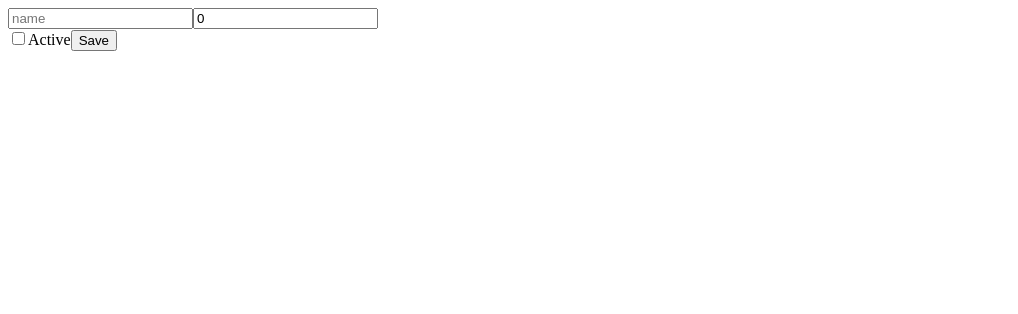
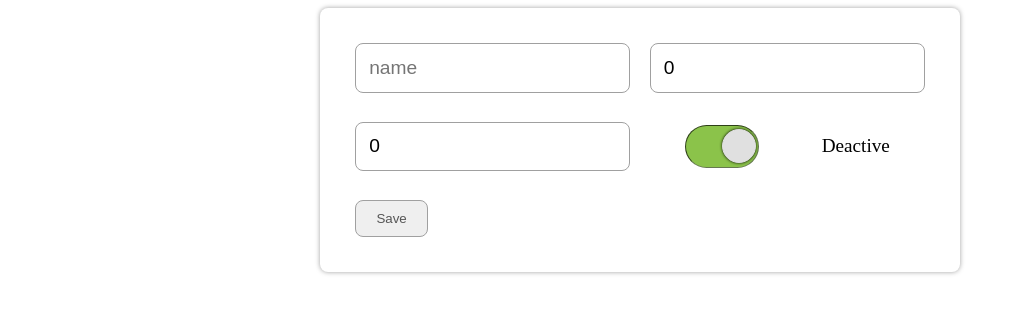
Before and after one commit to zenx5/recipe-food, a Next.js app: page /products/form in a window 1280 px wide. Shown: the top 314 px of the page, without its empty margins (0-1018 px from the left). Built offline with nearby package versions, Linux system fonts and the light colour scheme.

Commit message:
style(FormProduct): add CSS module to FormProduct component and refactor styles to use it feat(FormProduct): add quantity input to FormProduct component feat(FormProduct): add submit handler to FormProduct component to send product data to server

```diff
--- /dev/null
+++ b/src/app/components/FormProduct/FormProduct.module.css
@@ -0,0 +1,80 @@
+.form {
+    display: flex;
+    flex-direction: column;
+    align-items: center;
+    gap:1.8rem;
+    box-shadow: 0 0 5px #a0a0a0;
+    border-radius: 0.5rem;
+    margin:auto;
+    width: fit-content;
+    padding: 2.2rem;
+    align-self: center;
+    justify-self: center;
+}
+
+.row {
+    display: flex;
+    gap:20px;
+    align-items: center;
+    justify-content: space-between;
+    width: 100%;
+}
+
+.input {
+    padding: 0.8rem;
+    font-size: 1.2rem;
+    border-radius: 0.5rem;
+    outline: none;
+    border: 1px solid #a0a0a0;
+}
+
+.checkbox {
+    display: flex;
+    align-items: center;
+    justify-content: space-around;
+    width: 100%;
+    padding: 0.2rem;
+    font-size: 1.2rem;
+    border-radius: 0.5rem;
+}
+.active, .deactive {
+    display: flex;
+    padding-top: 0.2rem;
+    padding-bottom: 0.2rem;
+    width: 4.5rem;
+    border-radius: 2rem;
+    border: 1px inset #000a;
+}
+
+.active {
+    background-color: #4CAF50;
+}
+
+.deactive {
+    background-color: #8BC34A;
+}
+
+.active::after, .deactive::after {
+    position: relative;
+    display: block;
+    content:' ';
+    border:1px solid #e0e0e0;
+    background-color: #e0e0e0;
+    width: 2rem;
+    height: 2rem;
+    border-radius: 2rem;
+    box-shadow: 0px 0px 3px black;
+    transition: left 500ms;
+}
+
+.active::after {
+    left:-1rem;
+}
+
+.deactive::after {
+    left:1rem;
+}
+
+.checkbox input {
+    opacity: 0;
+}
--- a/src/app/components/FormProduct/FormProduct.tsx
+++ b/src/app/components/FormProduct/FormProduct.tsx
@@ -3,39 +3,81 @@
 import { productType } from "@/app/types";
 import { useState } from "react";
 
+import styles from './FormProduct.module.css'
+
 export default function FormProduct ({ product }:{ product:productType }) {
     console.log(product)
     const {
         id=0,
-        name:nameDefault='',
-        price:priceDefault=0,
-        active:activeDefault=false
+        name:nameDefault = '',
+        price:priceDefault = 0,
+        active:activeDefault = false,
+        quantity:quantityDefault = 0
     } = product
 
     const [name, setName] = useState(nameDefault)
     const [price, setPrice] = useState(priceDefault)
     const [active, setActive] = useState(activeDefault)
+    const [quantity, setQuantity] = useState(quantityDefault)
 
 
     const handlerChangeName = ({ target: { value:newName } }:{ target: { value:string } } ) => {
         setName( () => newName )
     }
 
-    const handlerChangePrice = ({ target: { value:newPrice } }:{ target: { value:number } } ) => {
-        setPrice( () => newPrice )
+    const handlerChangeQuantity = ({ target: { value:newQuantity } }:{ target: { value:string } } ) => {
+        setQuantity( () => newQuantity )
     }
 
-    return <form>
-        <div>
-            <input type='text' placeholder="name" value={name} onChange={handlerChangeName} />
-            <input type='number' placeholder="price" value={price} onChange={handlerChangePrice} />
+    const handlerChangePrice = ({ target: { value:newPrice } }:{ target: { value:string } } ) => {
+        setPrice( () => parseFloat(newPrice) )
+    }
+
+    const handlerSubmit = async (eventSubmit:any) => {
+        eventSubmit.preventDefault()
+        const response = await fetch('/api/products', {
+            method:'post',
+            body: JSON.stringify({
+                name,
+                price,
+                active,
+                quantity
+            })
+        })
+        console.log( response )
+    }
+
+    return <form className={styles.form} onSubmit={handlerSubmit}>
+        <div className={styles.row}>
+            <input
+                className={styles.input}
+                type='text'
+                placeholder='name'
+                value={name}
+                onChange={handlerChangeName} />
+            <input
+                className={styles.input}
+                type='number'
+                placeholder='price'
+                value={price}
+                onChange={handlerChangePrice} />
         </div>
-        <div>
-            <label>
-                <input type='checkbox' />
-                Active
+        <div className={styles.row}>
+            <input
+                className={styles.input}
+                type='text'
+                placeholder='quantity'
+                value={quantity}
+                onChange={handlerChangeQuantity} />
+            <label className={styles.checkbox}>
+                <div className={active ? styles.active : styles.deactive}>
+                    <input type='checkbox' onClick={()=>setActive(!active)}/>
+                </div>
+                {active ? 'Active' : 'Deactive'}
             </label>
-            <button>Save</button>
+        </div>
+        <div className={styles.row}>
+            <button className="button">Save</button>
         </div>
     </form>
 }
```
Also changed, not shown: src/app/components/FormProduct/FormProduct.module.tsx (deleted).
